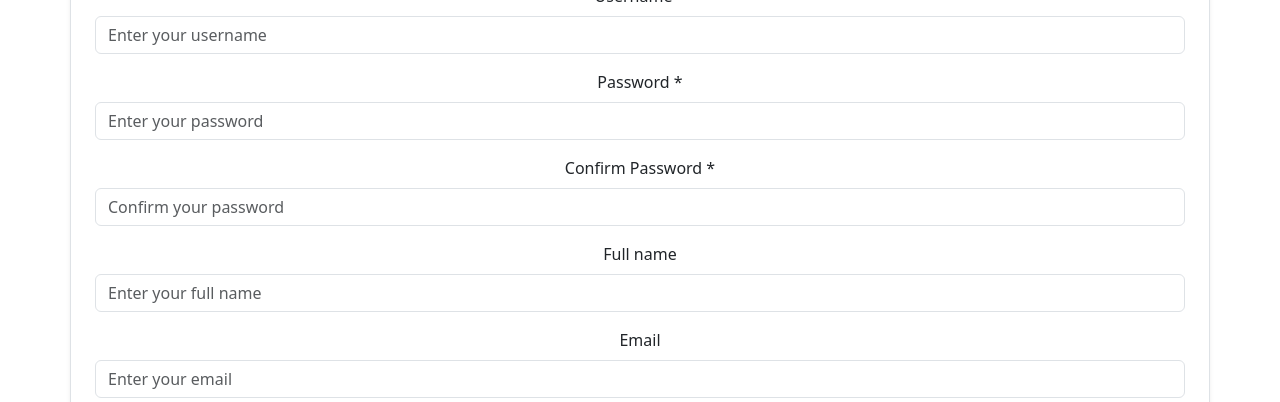
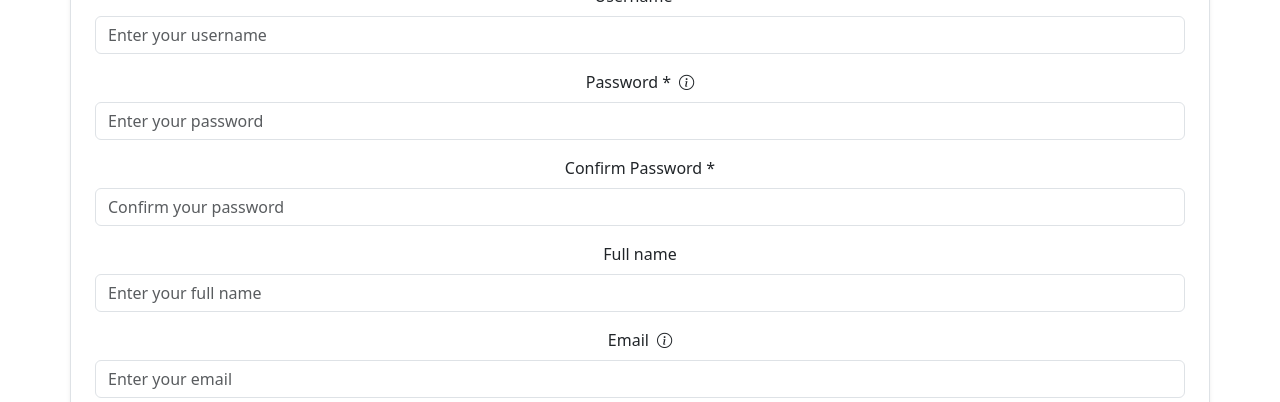
Before and after one commit to SERG-UFPI/highlight-test-frontend, a React (Create React App) app: page /register in a window 1280 px wide. Shown: the part 295-697 px from the top of the page. Built offline with nearby package versions, Linux system fonts and the light colour scheme; no server answers.

Commit message:
feat(user): enhance user registration with email validation and password security

```diff
--- a/package.json
+++ b/package.json
@@ -9,6 +9,7 @@
     "@testing-library/react": "^16.3.0",
     "@testing-library/user-event": "^13.5.0",
     "bootstrap": "^5.3.5",
+    "bootstrap-icons": "^1.13.1",
     "chart.js": "^4.4.8",
     "httpx": "^3.0.1",
     "react": "^19.1.0",
--- a/src/index.js
+++ b/src/index.js
@@ -4,6 +4,7 @@ import './index.css';
 import App from './App';
 import reportWebVitals from './reportWebVitals';
 import 'bootstrap/dist/css/bootstrap.min.css';
+import 'bootstrap-icons/font/bootstrap-icons.css';
 
 const root = ReactDOM.createRoot(document.getElementById('root'));
 root.render(
--- a/src/pages/Register.js
+++ b/src/pages/Register.js
@@ -28,7 +28,10 @@ function Register() {
           });
          if (response.ok) {
             toast.success("Action performed successfully.");
-            navigate("/repositories")
+
+            setTimeout(() => {
+              navigate("/repositories");
+            }, 2000);
           } else {
             // Lidar com erros de registro
             const errorData = await response.json();
@@ -64,7 +67,15 @@ function Register() {
           />
         </div>
         <div className="form-group mb-3">
-          <label htmlFor="password" className="form-label">Password *</label>
+          <label htmlFor="password" className="form-label">Password *
+            <span
+              className="ms-2"
+              style={{ fontSize: "0.95em" }}
+              title="It must have at least 8 characters, including uppercase, lowercase, numbers, and special characters"
+            >
+              <i className="bi bi-info-circle"></i>
+            </span>
+          </label>
           <input
             required
             type="password"
@@ -99,7 +110,15 @@ function Register() {
           />
         </div>
         <div className="form-group mb-3">
-          <label htmlFor="email" className="form-label">Email</label>
+          <label htmlFor="email" className="form-label">Email
+            <span
+              className="ms-2"
+              style={{ fontSize: "0.95em" }}
+              title="Please enter a valid email address"
+            >
+              <i className="bi bi-info-circle"></i>
+            </span>
+          </label>
           <input
             type="email"
             className="form-control"
```
Also changed, not shown: 1 other file (tests, documents, lock files or other folders).
